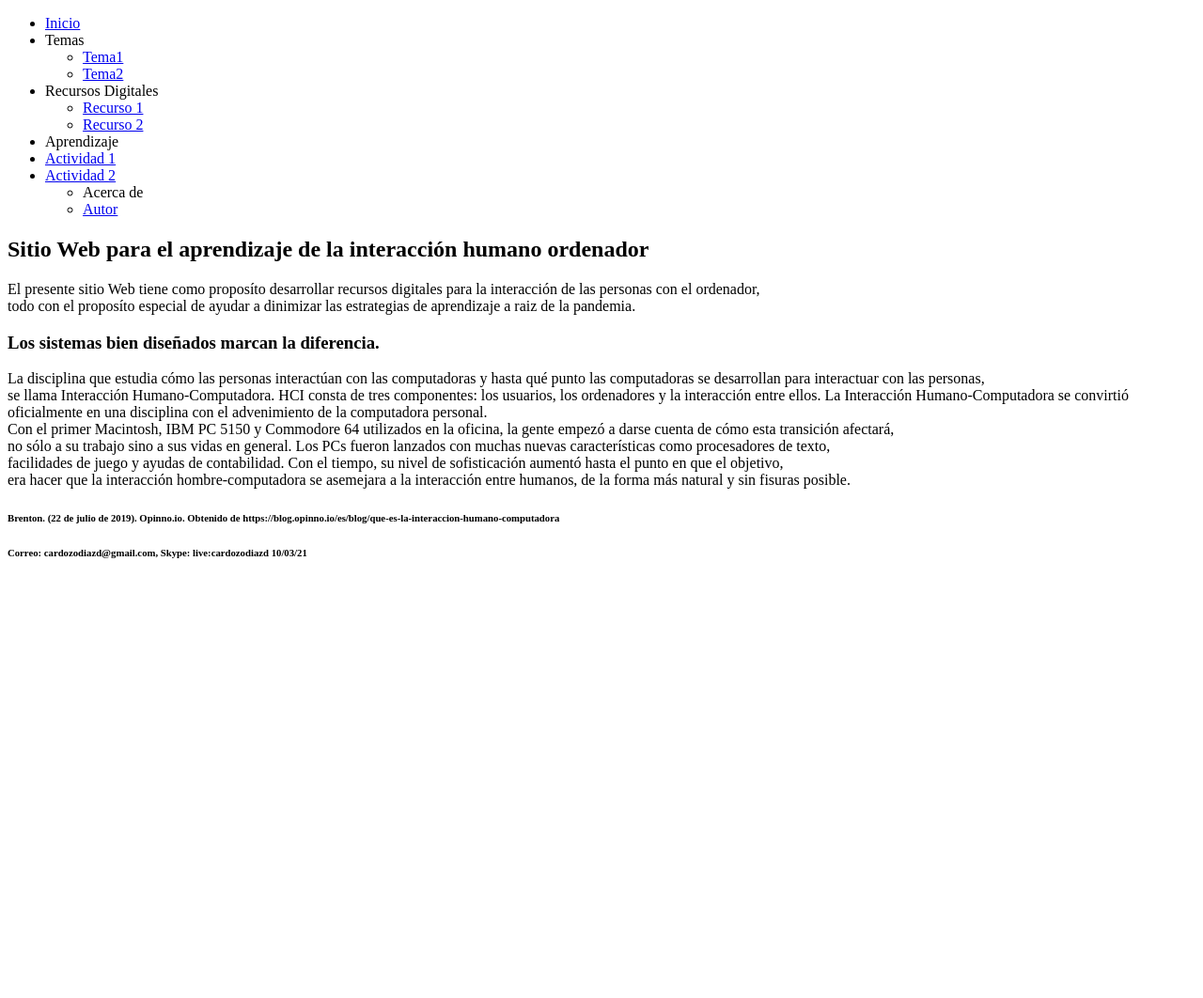
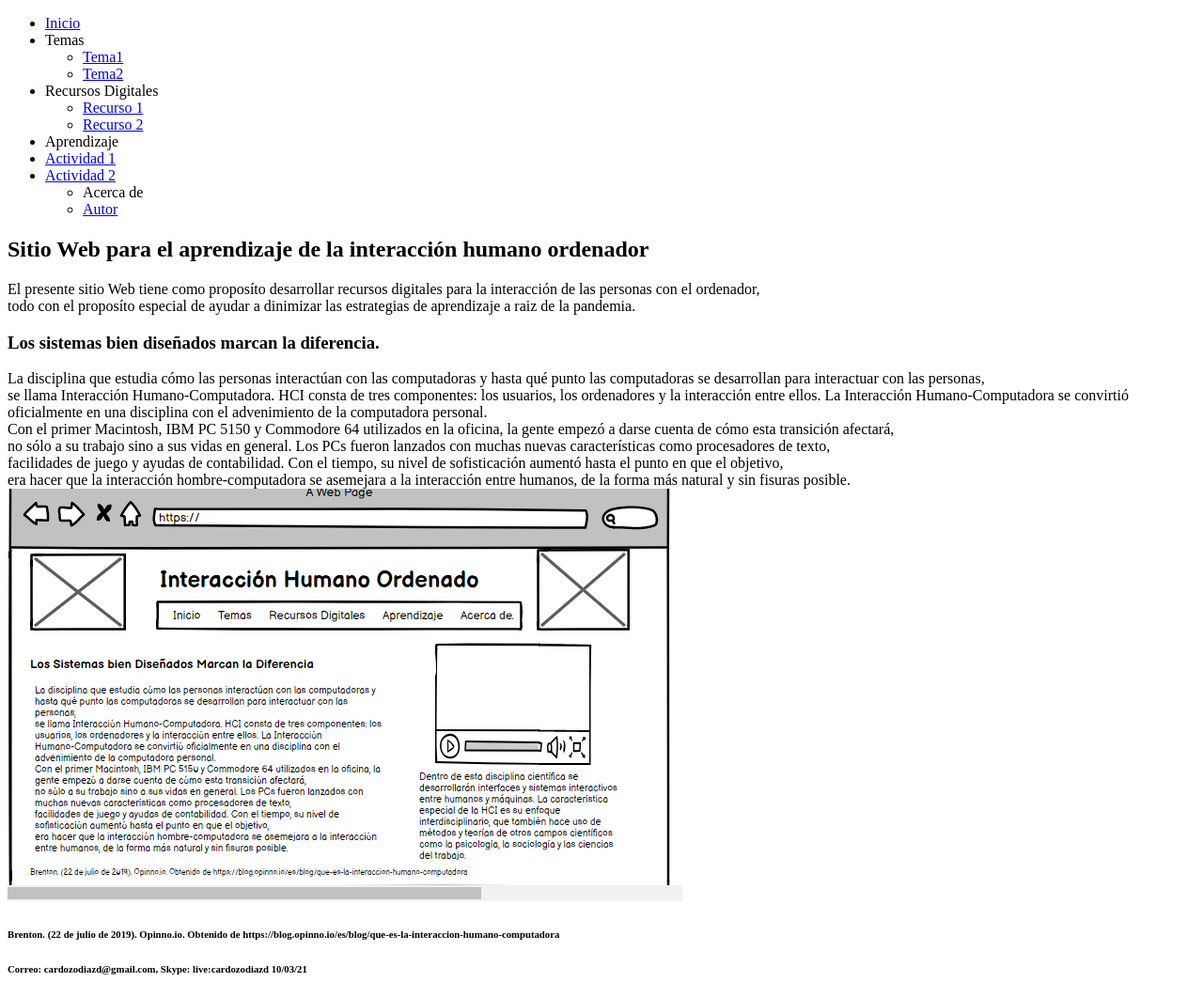
Before and after one commit to DavidCardozo21/DSW-dcardozo, a plain HTML site: page Fase2/desing.html in a window 1280 px wide. Shown: the whole page at 94% size. Before the commit the page ends 800 px from the top, so only its background shows below. Drawn offline with Linux system fonts and the light colour scheme.

Commit message:
Actualización2
Nueva Cuenta

```diff
--- a/Fase2/desing.html
+++ b/Fase2/desing.html
@@ -60,7 +60,7 @@
             punto en que el objetivo,<br>
             era hacer que la interacción hombre-computadora se asemejara a la interacción entre humanos, de la forma más
             natural y sin fisuras posible.
-            <img src="desing.html" alt="">
+            <img src="Imagen.png" alt="">
         <h6>Brenton. (22 de julio de 2019). Opinno.io. Obtenido de
             https://blog.opinno.io/es/blog/que-es-la-interaccion-humano-computadora </h6>
         </p>
```
